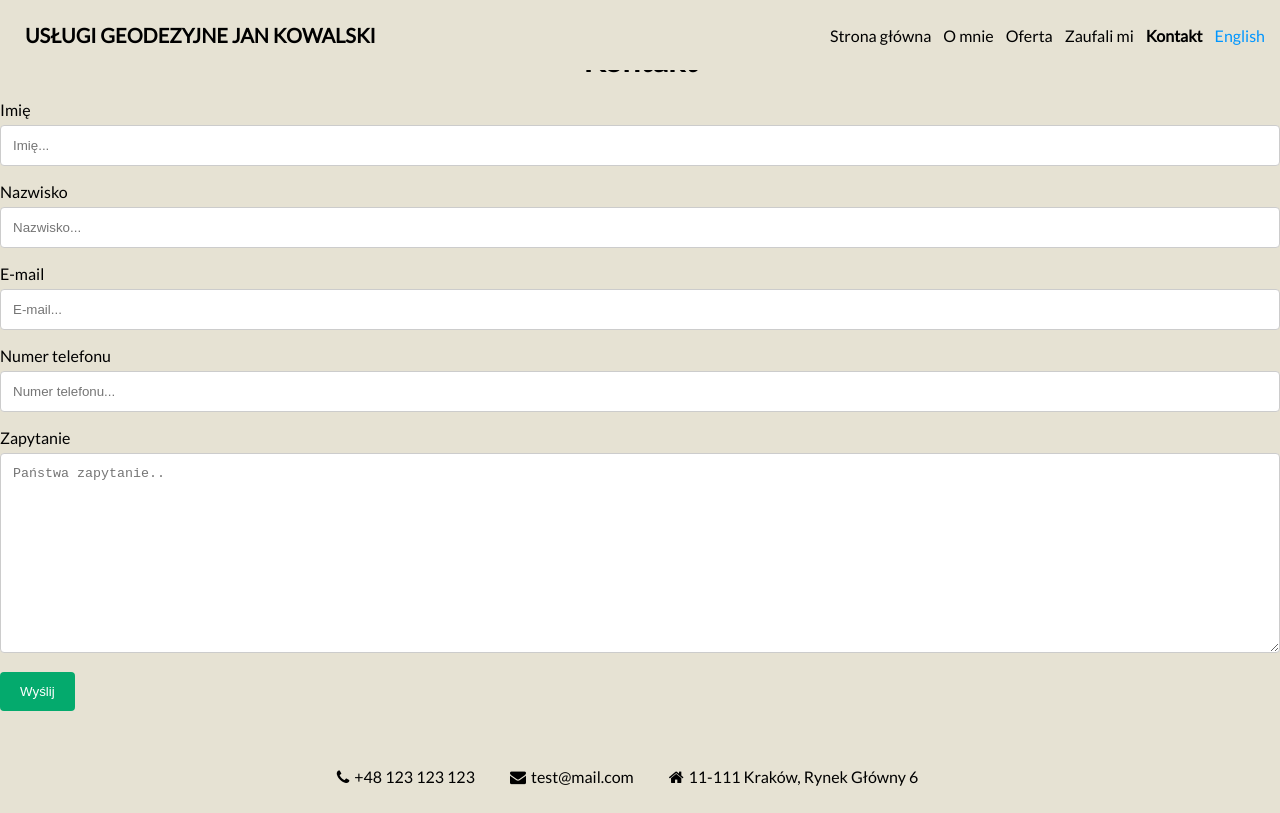
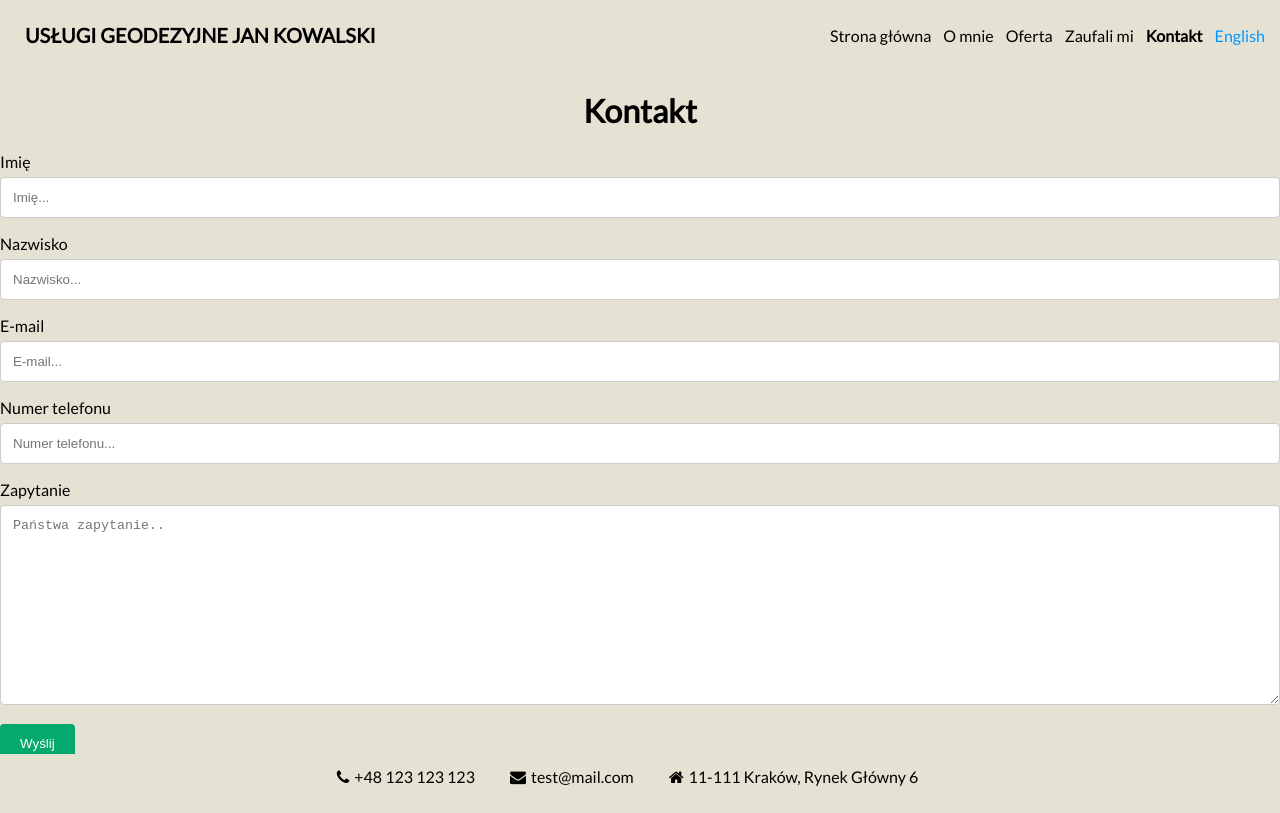
Before and after one commit to jawnior/reactLandingPage, a React (Create React App) app: page /kontakt in a window 1280 px wide. Built offline with nearby package versions, Linux system fonts and the light colour scheme.

Commit message:
Fixed contact component on laptops

```diff
--- a/src/components/contact/Contact.css
+++ b/src/components/contact/Contact.css
@@ -34,13 +34,14 @@ input[type=submit]:hover {
     height: calc(100vh - 70px);
 }
 
-@media screen and (min-width: 1024px) and (max-width: 1440px){
+@media screen and (min-width: 1024px) and (max-width: 1440px) {
+    .container {
+        height: 100%;
+        margin-top: 70px;
+        margin-bottom: 50px;
+    }
+  }
+
+@media screen and (max-width: 768px) {
 
 }
-
-@media screen and (max-width: 768px) {
-    .container {
-        left: 0;
-        top: 40px;
-    }
-}
--- a/src/components/footer/Footer.css
+++ b/src/components/footer/Footer.css
@@ -6,6 +6,7 @@
     background-color: #e6e2d3;
     z-index: 9999;
     text-align: center;
+    padding-top: 10px;
 }
 
 .text p {
```
